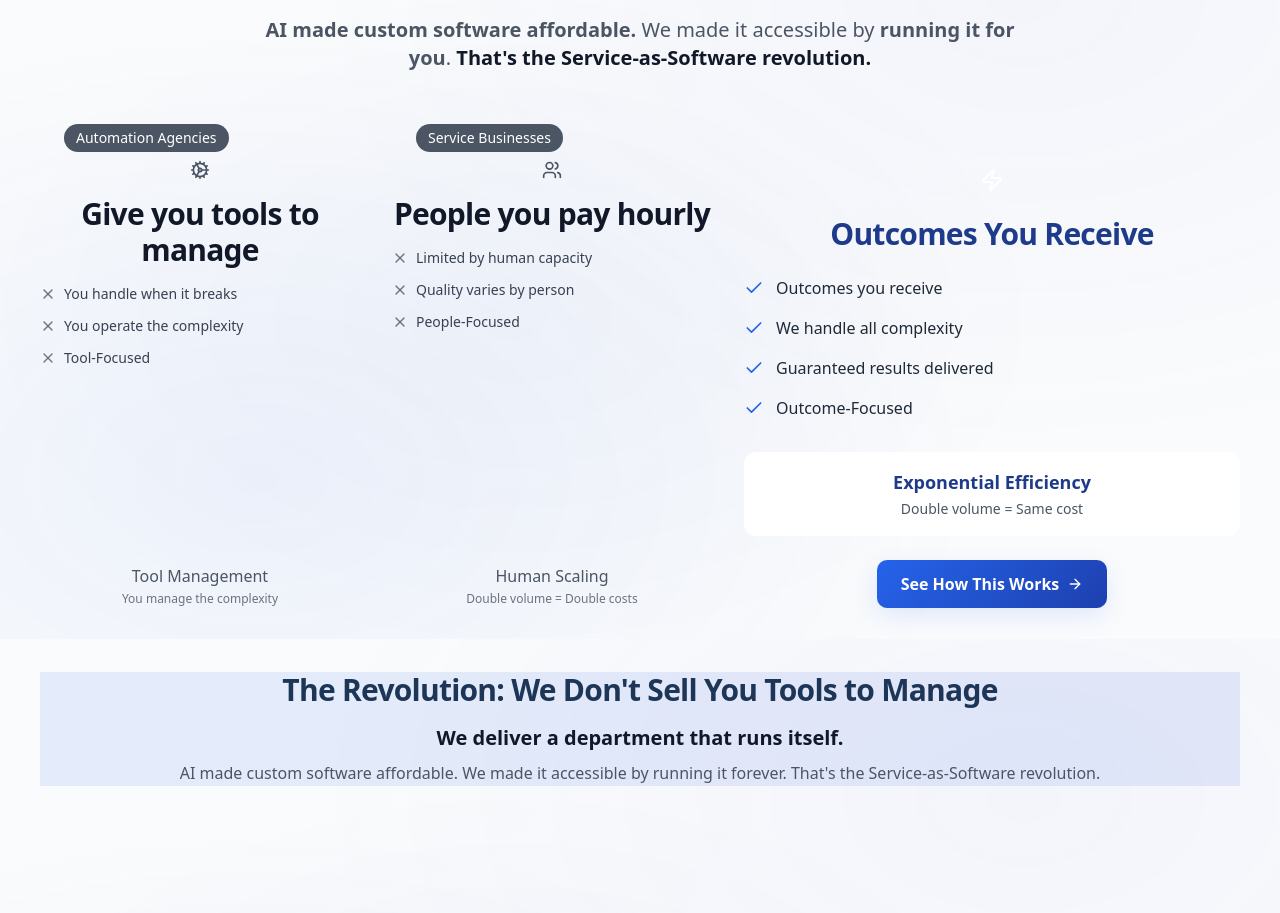
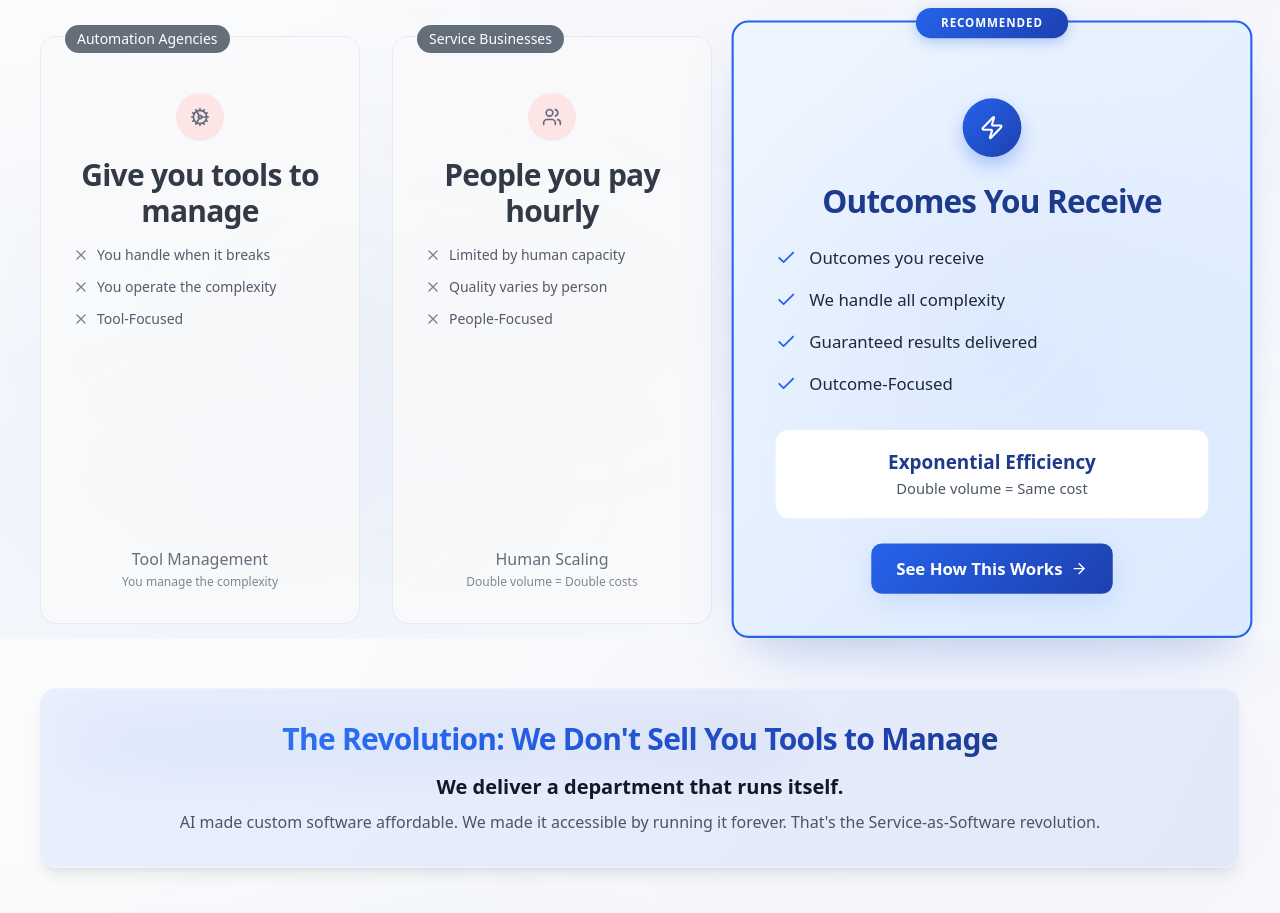
Before and after one commit to Dirk-Tunderman/veloxforce-website, a Next.js app: page / in a window 1280 px wide. Shown: the part 1761-2674 px from the top of the page. Built offline with nearby package versions, Linux system fonts and the light colour scheme.

Commit message:
website push

```diff
--- a/src/app/globals.css
+++ b/src/app/globals.css
@@ -54,16 +54,19 @@ main,
   bottom: -1px;
   left: 0;
   right: 0;
-  height: 200px;
+  height: 300px;
   background: linear-gradient(
     to bottom,
     transparent 0%,
-    rgba(250, 251, 252, 0.3) 40%,
+    rgba(250, 251, 252, 0) 10%,
+    rgba(250, 251, 252, 0.2) 30%,
+    rgba(250, 251, 252, 0.5) 50%,
     rgba(250, 251, 252, 0.8) 70%,
+    rgba(250, 251, 252, 0.95) 90%,
     #FAFBFC 100%
   );
   pointer-events: none;
-  z-index: 5;
+  z-index: 10;
 }
 
 /* All sections should be transparent to show body background */
@@ -324,11 +327,161 @@ main,
   50% { transform: translateX(4px); }
 }
 
+@keyframes gentle-float {
+  0%, 100% { transform: scale(1.05) translateY(0); }
+  50% { transform: scale(1.05) translateY(-4px); }
+}
+
+/* ===== SERVICE DIFFERENTIATION CARDS ===== */
+@layer components {
+  /* Old approach cards - subdued */
+  .comparison-card-old {
+    @apply relative rounded-2xl p-8 transition-all duration-300;
+    background: #F9FAFB;
+    border: 1px solid #E5E7EB;
+    opacity: 0.85;
+  }
+
+  .comparison-card-old:hover {
+    @apply -translate-y-0.5;
+    opacity: 1;
+    box-shadow: 0 4px 12px rgba(0, 0, 0, 0.05);
+  }
+
+  /* Recommended Service-as-Software card */
+  .service-card-recommended-final {
+    @apply relative rounded-2xl p-10 transition-all duration-300;
+    background: linear-gradient(135deg, #EFF6FF 0%, #DBEAFE 100%);
+    border: 2px solid #2563EB;
+    transform: scale(1.05);
+    box-shadow:
+      0 30px 60px -20px rgba(37, 99, 235, 0.25),
+      0 20px 40px -15px rgba(0, 0, 0, 0.08);
+    animation: gentle-float 6s ease-in-out infinite;
+  }
+
+  /* RECOMMENDED badge */
+  .service-card-recommended-final::before {
+    content: 'RECOMMENDED';
+    position: absolute;
+    top: -14px;
+    left: 50%;
+    transform: translateX(-50%);
+    background: linear-gradient(135deg, #2563EB 0%, #1E40AF 100%);
+    color: white;
+    padding: 6px 24px;
+    border-radius: 20px;
+    font-size: 11px;
+    font-weight: 700;
+    letter-spacing: 0.08em;
+    box-shadow: 0 4px 12px rgba(37, 99, 235, 0.3);
+  }
+
+  /* Glow effect */
+  .service-card-recommended-final::after {
+    content: '';
+    position: absolute;
+    inset: -20px;
+    background: radial-gradient(circle at center, rgba(37, 99, 235, 0.08), transparent 70%);
+    border-radius: inherit;
+    pointer-events: none;
+    opacity: 0.5;
+    z-index: -1;
+  }
+
+  .service-card-recommended-final:hover {
+    animation-play-state: paused;
+    transform: scale(1.08) translateY(-2px);
+    box-shadow:
+      0 35px 70px -25px rgba(37, 99, 235, 0.3),
+      0 25px 50px -20px rgba(0, 0, 0, 0.1);
+  }
+
+  /* Icon containers for comparison */
+  .comparison-icon-bad {
+    @apply w-12 h-12 rounded-full flex items-center justify-center mx-auto mb-5 transition-all duration-300;
+    background: #FEE2E2;
+  }
+
+  .comparison-icon-good {
+    @apply w-14 h-14 rounded-full flex items-center justify-center mx-auto mb-5 transition-all duration-300;
+    background: linear-gradient(135deg, #2563EB 0%, #1E40AF 100%);
+    box-shadow: 0 8px 16px rgba(37, 99, 235, 0.3);
+  }
+
+  .comparison-icon-good:hover {
+    @apply scale-110;
+    box-shadow: 0 12px 24px rgba(37, 99, 235, 0.4);
+  }
+
+  /* Bottom stat card */
+  .stat-card-ultra {
+    @apply rounded-2xl p-8 transition-all duration-300;
+    background: linear-gradient(135deg, #FFFFFF 0%, #F8FAFC 100%);
+    border: 1px solid rgba(229, 231, 235, 0.5);
+    box-shadow:
+      0 10px 15px -3px rgba(0, 0, 0, 0.08),
+      0 4px 6px -2px rgba(0, 0, 0, 0.05),
+      inset 0 2px 4px rgba(255, 255, 255, 0.8);
+  }
+
+  .stat-card-ultra:hover {
+    @apply -translate-y-1;
+    box-shadow:
+      0 20px 25px -5px rgba(0, 0, 0, 0.1),
+      0 10px 10px -5px rgba(0, 0, 0, 0.04),
+      inset 0 2px 4px rgba(255, 255, 255, 0.8);
+  }
+
+  /* Enhanced headline glow */
+  .hero-headline-enhanced {
+    position: relative;
+    background: linear-gradient(135deg, #3B82F6 0%, #2563EB 35%, #1E40AF 70%, #1E3A5F 100%);
+    -webkit-background-clip: text;
+    -webkit-text-fill-color: transparent;
+    background-clip: text;
+    font-weight: 800;
+    letter-spacing: -0.025em;
+  }
+
+  .hero-headline-enhanced::after {
+    content: attr(data-text);
+    position: absolute;
+    left: 0;
+    top: 0;
+    z-index: -1;
+    background: linear-gradient(135deg, #2563EB 0%, #1E40AF 100%);
+    -webkit-background-clip: text;
+    -webkit-text-fill-color: transparent;
+    filter: blur(30px);
+    opacity: 0.3;
+    transform: translateY(2px);
+  }
+}
+
+/* ===== SECTION TRANSITIONS ===== */
+/* Seamless hero to second section transition */
+.section-transition-ultra {
+  position: relative;
+  padding-top: 80px;
+  margin-top: -100px;
+  z-index: 5;
+}
+
 /* ===== UTILITIES ===== */
 @layer utilities {
   /* Section backgrounds handled by body background */
   .section-transparent {
     background: transparent;
+  }
+
+  /* Ensure transparent backgrounds */
+  .velox-section-transparent {
+    background: transparent !important;
+  }
+
+  .container-no-bg {
+    background: transparent !important;
   }
 
   /* Hover lift effect */
@@ -348,7 +501,12 @@ main,
   }
 
   .hero-section::after {
-    height: 100px;
+    height: 150px;
+  }
+
+  .section-transition-ultra {
+    padding-top: 60px;
+    margin-top: -80px;
   }
 }
 
```
